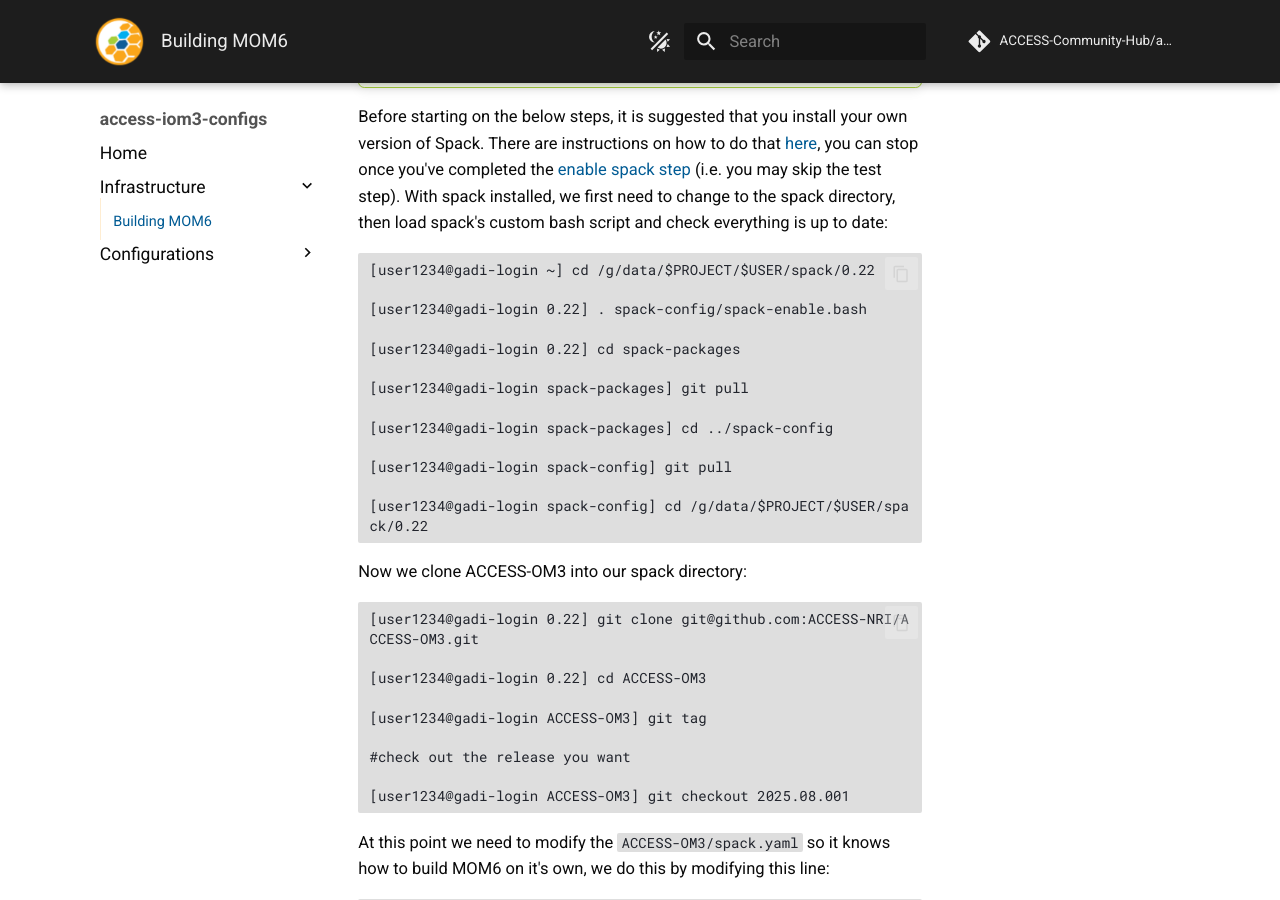
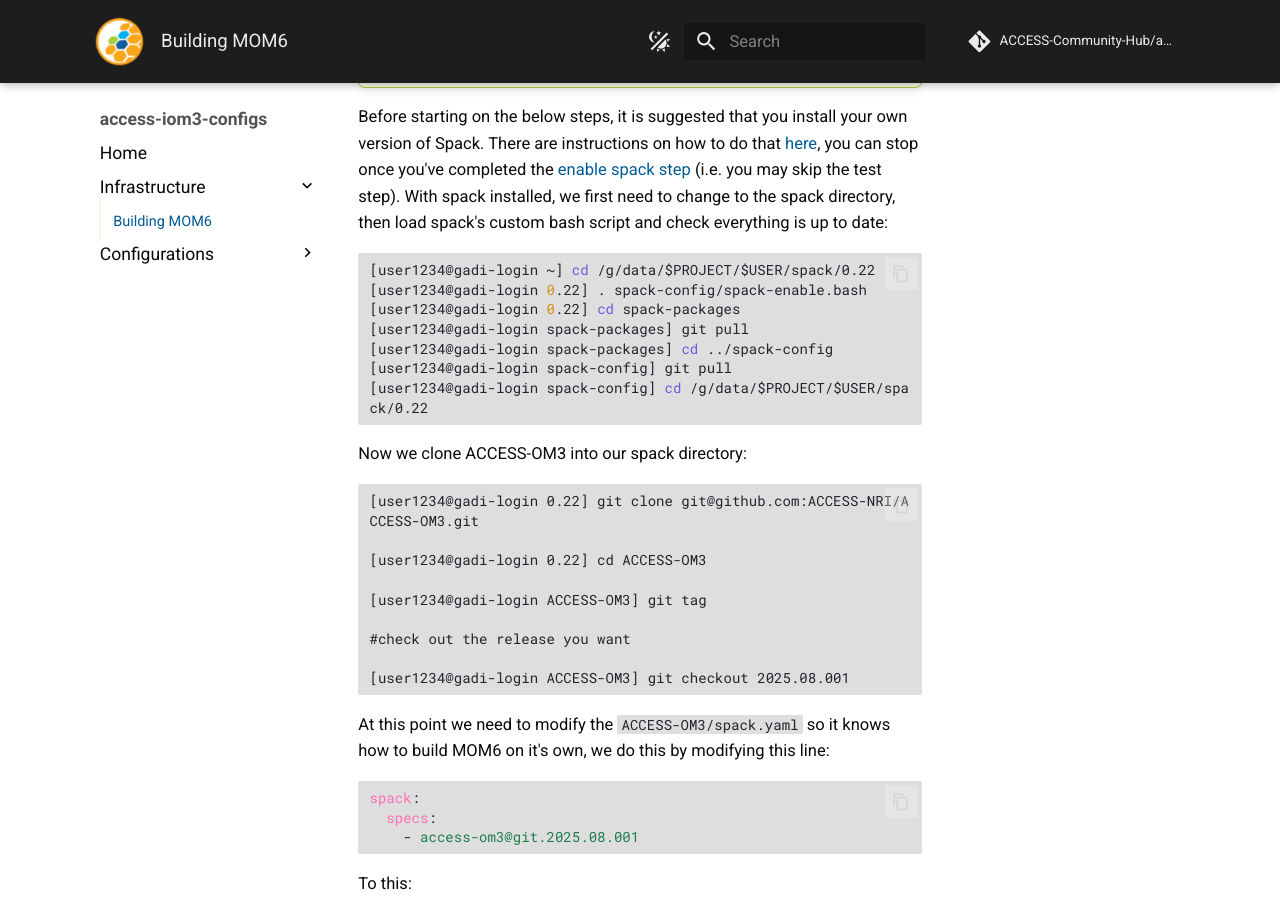
Before and after one commit to ACCESS-Community-Hub/access-iom3-configs, an MkDocs documentation site: the page built from documentation/docs/pages/infrastructure/Building.md, in a window 1280 px wide and 900 px high, scrolled down 837 px. Built offline with MkDocs 1.6.1 and Material for MkDocs 9.7.7, drawn with Linux system fonts in a browser that asks for light colours; comment, search, counter and statistics services are not loaded.

Commit message:
Update Building.md
I think this might fix the render problem?

````diff
--- a/documentation/docs/pages/infrastructure/Building.md
+++ b/documentation/docs/pages/infrastructure/Building.md
@@ -21,19 +21,13 @@ For some inspiration of why this is fun, have a look at the available test cases
 Before starting on the below steps, it is suggested that you install your own version of Spack. There are instructions on how to do that [here](https://docs.access-hive.org.au/getting_started/spack/#enable-spack), you can stop once you've completed the [enable spack step](https://docs.access-hive.org.au/getting_started/spack/#enable-spack) (i.e. you may skip the test step).
 With spack installed, we first need to change to the spack directory, then load spack's custom bash script and check everything is up to date:
 
-```terminal
+```bash
 [user1234@gadi-login ~] cd /g/data/$PROJECT/$USER/spack/0.22
-
 [user1234@gadi-login 0.22] . spack-config/spack-enable.bash
-
 [user1234@gadi-login 0.22] cd spack-packages
-
 [user1234@gadi-login spack-packages] git pull
-
 [user1234@gadi-login spack-packages] cd ../spack-config
-
 [user1234@gadi-login spack-config] git pull
-
 [user1234@gadi-login spack-config] cd /g/data/$PROJECT/$USER/spack/0.22
 ```
 
````
